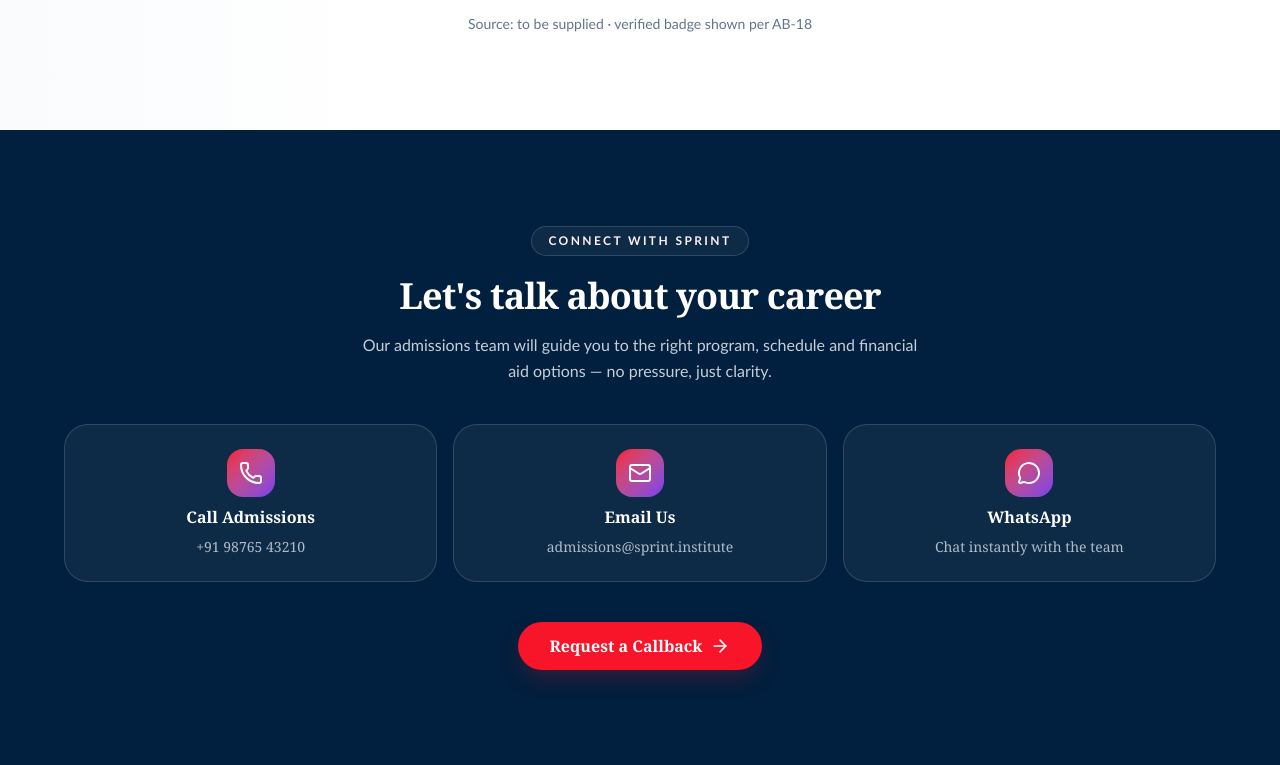
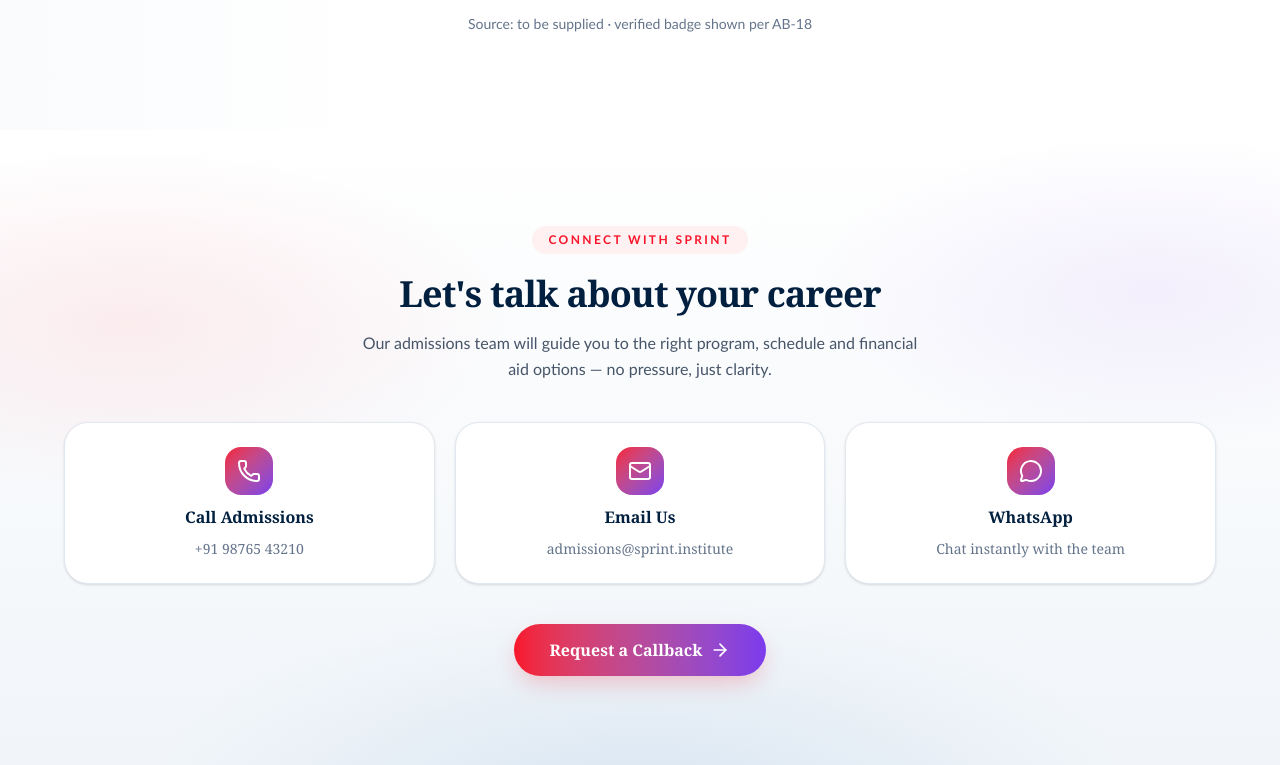
Before and after one commit to ITWala2025/Sprint_HB, a Next.js app: page /about in a window 1280 px wide. Shown: the part 4500-5265 px from the top of the page. Built offline with nearby package versions, Linux system fonts and the light colour scheme.

Commit message:
feat: enhance CTA section styling and layout for improved user engagement

```diff
--- a/src/app/about/page.jsx
+++ b/src/app/about/page.jsx
@@ -246,19 +246,20 @@
       </section>
 
       {/* ============ 9. CTA — Connect With SPRINT (§3.9) ============ */}
-      <section id="connect" className="sprint-anchor relative overflow-hidden bg-brand-navy">
+      {/* Light ambient surface — stays clearly distinct from the navy footer below */}
+      <section id="connect" className="sprint-cta-bg sprint-anchor relative overflow-hidden">
         <div className="mx-auto max-w-[1200px] px-6 py-16 text-center md:py-24">
-          <p className="inline-flex items-center rounded-full border border-white/15 bg-white/5 px-4 py-1.5 text-xs font-bold uppercase tracking-[0.2em] text-brand-red-light">
+          <p className="inline-flex items-center rounded-full bg-brand-red-light px-4 py-1.5 text-xs font-bold uppercase tracking-[0.2em] text-brand-red">
             {about.cta.kicker}
           </p>
-          <h2 className="mx-auto mt-5 max-w-2xl text-3xl font-bold tracking-tight text-white sm:text-4xl">
+          <h2 className="mx-auto mt-5 max-w-2xl text-3xl font-bold tracking-tight text-brand-navy sm:text-4xl">
             {about.cta.heading}
           </h2>
-          <p className="mx-auto mt-4 max-w-xl text-base leading-relaxed text-brand-off-white/80">
+          <p className="mx-auto mt-4 max-w-xl text-base leading-relaxed text-brand-text-secondary">
             {about.cta.description}
           </p>
 
-          <div className="mt-10 grid gap-4 sm:grid-cols-3">
+          <div className="mt-10 grid gap-5 sm:grid-cols-3">
             {about.cta.channels.map((channel) => {
               const Icon = ctaIcons[channel.icon] ?? Phone;
               return (
@@ -266,15 +267,15 @@
                   key={channel.href}
                   href={channel.href}
                   data-track={`cta_${channel.icon}`}
-                  className="sprint-focus group flex min-h-[120px] flex-col items-center justify-center gap-2 rounded-3xl border border-white/15 bg-white/5 p-6 transition-colors hover:border-brand-red hover:bg-white/10"
+                  className="sprint-focus group flex min-h-[130px] flex-col items-center justify-center gap-2.5 rounded-3xl border border-brand-border bg-white p-6 shadow-sm transition-all hover:-translate-y-1 hover:border-brand-red hover:shadow-brand-card"
                 >
-                  <span className="grid size-12 place-items-center rounded-2xl bg-gradient-to-br from-brand-red to-brand-purple text-white">
+                  <span className="grid size-12 place-items-center rounded-2xl bg-gradient-to-br from-brand-red to-brand-purple text-white transition-transform duration-150 group-hover:scale-105">
                     <Icon className="size-6" aria-hidden="true" />
                   </span>
-                  <span className="text-base font-semibold text-white">
+                  <span className="text-base font-semibold text-brand-navy">
                     {channel.label}
                   </span>
-                  <span className="text-sm text-brand-off-white/70">
+                  <span className="text-sm text-brand-text-muted">
                     {channel.detail}
                   </span>
                 </a>
@@ -285,7 +286,7 @@
           <Link
             href={about.cta.primaryCta.href}
             data-track="cta_register"
-            className="sprint-focus group mt-10 inline-flex min-h-[48px] items-center gap-2 rounded-full bg-brand-red px-8 py-3 text-base font-semibold text-white shadow-brand-cta transition-colors hover:bg-brand-red-dark"
+            className="sprint-focus group mt-10 inline-flex min-h-[52px] items-center gap-2 rounded-full bg-gradient-to-r from-brand-red to-brand-purple px-9 py-3.5 text-base font-bold text-white shadow-brand-cta transition hover:-translate-y-0.5 hover:brightness-110"
           >
             {about.cta.primaryCta.label}
             <ArrowRight
```
